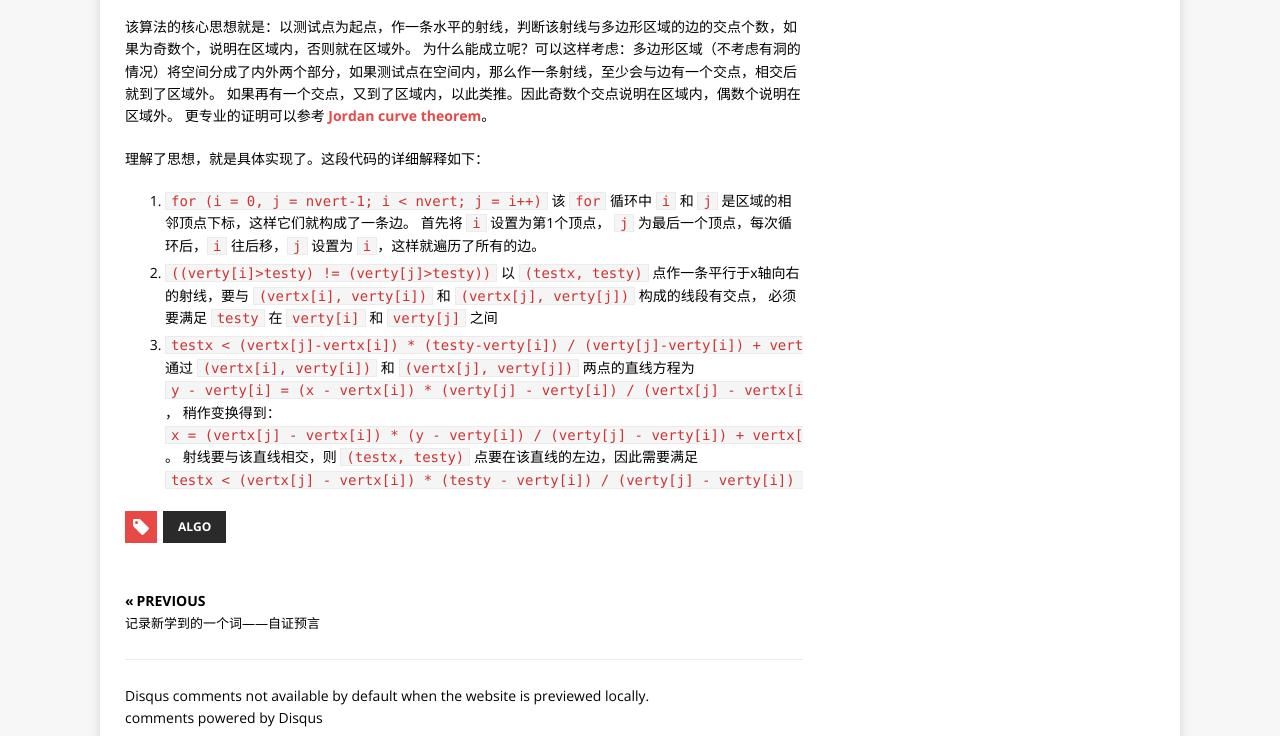
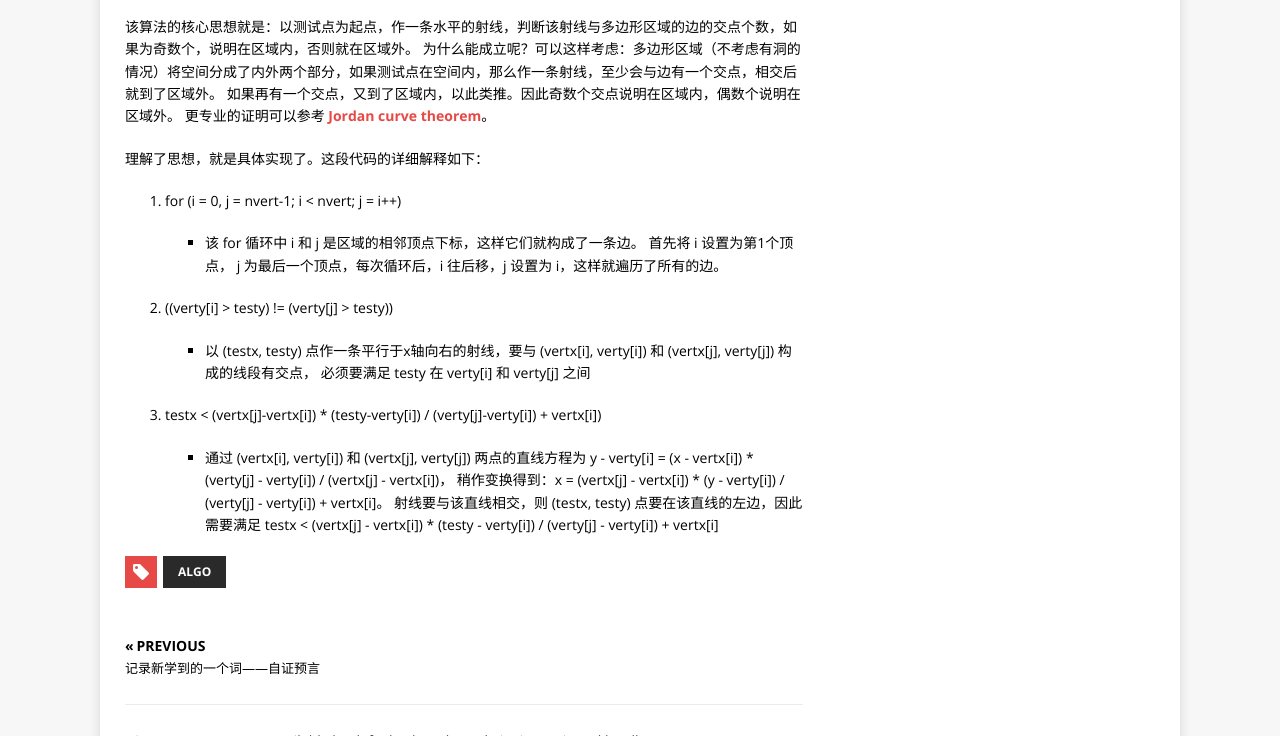
Before and after one commit to m142/m142.github.io, a plain HTML site: page p/2018/pnpoly/index.html in a window 1280 px wide. Shown: the part 697-1433 px from the top of the page. Drawn offline with nearby package versions, Linux system fonts and the light colour scheme; some packages are replaced by stand-ins of ours.

Commit message:
rebuilding site 2018-10-23 23:25:36

```diff
--- a/categories/rd/index.xml
+++ b/categories/rd/index.xml
@@ -21,7 +21,7 @@
 这次学到了一个新的算法 PNPOLY，代码非常简练，如下：
 int pnpoly(int nvert, float *vertx, float *verty, float testx, float testy) { int i, j, c = 0; for (i = 0, j = nvert-1; i &amp;lt; nvert; j = i++) { if ( ((verty[i]&amp;gt;testy) != (verty[j]&amp;gt;testy)) &amp;amp;&amp;amp; (testx &amp;lt; (vertx[j]-vertx[i]) * (testy-verty[i]) / (verty[j]-verty[i]) + vertx[i]) ) c = !c; } return c; }  该算法的核心思想就是：以测试点为起点，作一条水平的射线，判断该射线与多边形区域的边的交点个数，如果为奇数个，说明在区域内，否则就在区域外。 为什么能成立呢？可以这样考虑：多边形区域（不考虑有洞的情况）将空间分成了内外两个部分，如果测试点在空间内，那么作一条射线，至少会与边有一个交点，相交后就到了区域外。 如果再有一个交点，又到了区域内，以此类推。因此奇数个交点说明在区域内，偶数个说明在区域外。 更专业的证明可以参考 Jordan curve theorem。
 理解了思想，就是具体实现了。这段代码的详细解释如下：
- for (i = 0, j = nvert-1; i &amp;lt; nvert; j = i++) 该 for 循环中 i 和 j 是区域的相邻顶点下标，这样它们就构成了一条边。 首先将 i 设置为第1个顶点， j 为最后一个顶点，每次循环后，i 往后移，j 设置为 i，这样就遍历了所有的边。 ((verty[i]&amp;gt;testy) !</description>
+ for (i = 0, j = nvert-1; i &amp;lt; nvert; j = i++)</description>
     </item>
 
     <item>
--- a/index.xml
+++ b/index.xml
@@ -21,7 +21,7 @@
 这次学到了一个新的算法 PNPOLY，代码非常简练，如下：
 int pnpoly(int nvert, float *vertx, float *verty, float testx, float testy) { int i, j, c = 0; for (i = 0, j = nvert-1; i &amp;lt; nvert; j = i++) { if ( ((verty[i]&amp;gt;testy) != (verty[j]&amp;gt;testy)) &amp;amp;&amp;amp; (testx &amp;lt; (vertx[j]-vertx[i]) * (testy-verty[i]) / (verty[j]-verty[i]) + vertx[i]) ) c = !c; } return c; }  该算法的核心思想就是：以测试点为起点，作一条水平的射线，判断该射线与多边形区域的边的交点个数，如果为奇数个，说明在区域内，否则就在区域外。 为什么能成立呢？可以这样考虑：多边形区域（不考虑有洞的情况）将空间分成了内外两个部分，如果测试点在空间内，那么作一条射线，至少会与边有一个交点，相交后就到了区域外。 如果再有一个交点，又到了区域内，以此类推。因此奇数个交点说明在区域内，偶数个说明在区域外。 更专业的证明可以参考 Jordan curve theorem。
 理解了思想，就是具体实现了。这段代码的详细解释如下：
- for (i = 0, j = nvert-1; i &amp;lt; nvert; j = i++) 该 for 循环中 i 和 j 是区域的相邻顶点下标，这样它们就构成了一条边。 首先将 i 设置为第1个顶点， j 为最后一个顶点，每次循环后，i 往后移，j 设置为 i，这样就遍历了所有的边。 ((verty[i]&amp;gt;testy) !</description>
+ for (i = 0, j = nvert-1; i &amp;lt; nvert; j = i++)</description>
     </item>
 
     <item>
--- a/p/2018/pnpoly/index.html
+++ b/p/2018/pnpoly/index.html
@@ -12,7 +12,7 @@
 这次学到了一个新的算法 PNPOLY，代码非常简练，如下：
 int pnpoly(int nvert, float *vertx, float *verty, float testx, float testy) { int i, j, c = 0; for (i = 0, j = nvert-1; i &lt; nvert; j = i&#43;&#43;) { if ( ((verty[i]&gt;testy) != (verty[j]&gt;testy)) &amp;&amp; (testx &lt; (vertx[j]-vertx[i]) * (testy-verty[i]) / (verty[j]-verty[i]) &#43; vertx[i]) ) c = !c; } return c; }  该算法的核心思想就是：以测试点为起点，作一条水平的射线，判断该射线与多边形区域的边的交点个数，如果为奇数个，说明在区域内，否则就在区域外。 为什么能成立呢？可以这样考虑：多边形区域（不考虑有洞的情况）将空间分成了内外两个部分，如果测试点在空间内，那么作一条射线，至少会与边有一个交点，相交后就到了区域外。 如果再有一个交点，又到了区域内，以此类推。因此奇数个交点说明在区域内，偶数个说明在区域外。 更专业的证明可以参考 Jordan curve theorem。
 理解了思想，就是具体实现了。这段代码的详细解释如下：
- for (i = 0, j = nvert-1; i &lt; nvert; j = i&#43;&#43;) 该 for 循环中 i 和 j 是区域的相邻顶点下标，这样它们就构成了一条边。 首先将 i 设置为第1个顶点， j 为最后一个顶点，每次循环后，i 往后移，j 设置为 i，这样就遍历了所有的边。 ((verty[i]&gt;testy) !" />
+ for (i = 0, j = nvert-1; i &lt; nvert; j = i&#43;&#43;)" />
 <meta property="og:type" content="article" />
 <meta property="og:url" content="http://m.l2d.xyz/p/2018/pnpoly/" />
 
@@ -108,16 +108,27 @@ ga('send', 'pageview');
 <p>理解了思想，就是具体实现了。这段代码的详细解释如下：</p>
 
 <ol>
-<li><code>for (i = 0, j = nvert-1; i &lt; nvert; j = i++)</code>
-该 <code>for</code> 循环中 <code>i</code> 和 <code>j</code> 是区域的相邻顶点下标，这样它们就构成了一条边。
-首先将 <code>i</code> 设置为第1个顶点， <code>j</code> 为最后一个顶点，每次循环后，<code>i</code> 往后移，<code>j</code> 设置为 <code>i</code>，这样就遍历了所有的边。</li>
-<li><code>((verty[i]&gt;testy) != (verty[j]&gt;testy))</code>
-以 <code>(testx, testy)</code> 点作一条平行于x轴向右的射线，要与 <code>(vertx[i], verty[i])</code> 和 <code>(vertx[j], verty[j])</code> 构成的线段有交点，
-必须要满足 <code>testy</code> 在 <code>verty[i]</code> 和 <code>verty[j]</code> 之间</li>
-<li><code>testx &lt; (vertx[j]-vertx[i]) * (testy-verty[i]) / (verty[j]-verty[i]) + vertx[i])</code>
-通过 <code>(vertx[i], verty[i])</code> 和 <code>(vertx[j], verty[j])</code> 两点的直线方程为 <code>y - verty[i] = (x - vertx[i]) * (verty[j] - verty[i]) / (vertx[j] - vertx[i])</code>，
-稍作变换得到：<code>x = (vertx[j] - vertx[i]) * (y - verty[i]) / (verty[j] - verty[i]) + vertx[i]</code>。
-射线要与该直线相交，则 <code>(testx, testy)</code> 点要在该直线的左边，因此需要满足 <code>testx &lt; (vertx[j] - vertx[i]) * (testy - verty[i]) / (verty[j] - verty[i]) + vertx[i]</code></li>
+<li><p>for (i = 0, j = nvert-1; i &lt; nvert; j = i++)</p>
+
+<ul>
+<li>该 for 循环中 i 和 j 是区域的相邻顶点下标，这样它们就构成了一条边。
+首先将 i 设置为第1个顶点， j 为最后一个顶点，每次循环后，i 往后移，j 设置为 i，这样就遍历了所有的边。</li>
+</ul></li>
+
+<li><p>((verty[i] &gt; testy) != (verty[j] &gt; testy))</p>
+
+<ul>
+<li>以 (testx, testy) 点作一条平行于x轴向右的射线，要与 (vertx[i], verty[i]) 和 (vertx[j], verty[j]) 构成的线段有交点，
+必须要满足 testy 在 verty[i] 和 verty[j] 之间</li>
+</ul></li>
+
+<li><p>testx &lt; (vertx[j]-vertx[i]) * (testy-verty[i]) / (verty[j]-verty[i]) + vertx[i])</p>
+
+<ul>
+<li>通过 (vertx[i], verty[i]) 和 (vertx[j], verty[j]) 两点的直线方程为 y - verty[i] = (x - vertx[i]) * (verty[j] - verty[i]) / (vertx[j] - vertx[i])，
+稍作变换得到：x = (vertx[j] - vertx[i]) * (y - verty[i]) / (verty[j] - verty[i]) + vertx[i]。
+射线要与该直线相交，则 (testx, testy) 点要在该直线的左边，因此需要满足 testx &lt; (vertx[j] - vertx[i]) * (testy - verty[i]) / (verty[j] - verty[i]) + vertx[i]</li>
+</ul></li>
 </ol>
 
 		</div>
--- a/post/index.xml
+++ b/post/index.xml
@@ -21,7 +21,7 @@
 这次学到了一个新的算法 PNPOLY，代码非常简练，如下：
 int pnpoly(int nvert, float *vertx, float *verty, float testx, float testy) { int i, j, c = 0; for (i = 0, j = nvert-1; i &amp;lt; nvert; j = i++) { if ( ((verty[i]&amp;gt;testy) != (verty[j]&amp;gt;testy)) &amp;amp;&amp;amp; (testx &amp;lt; (vertx[j]-vertx[i]) * (testy-verty[i]) / (verty[j]-verty[i]) + vertx[i]) ) c = !c; } return c; }  该算法的核心思想就是：以测试点为起点，作一条水平的射线，判断该射线与多边形区域的边的交点个数，如果为奇数个，说明在区域内，否则就在区域外。 为什么能成立呢？可以这样考虑：多边形区域（不考虑有洞的情况）将空间分成了内外两个部分，如果测试点在空间内，那么作一条射线，至少会与边有一个交点，相交后就到了区域外。 如果再有一个交点，又到了区域内，以此类推。因此奇数个交点说明在区域内，偶数个说明在区域外。 更专业的证明可以参考 Jordan curve theorem。
 理解了思想，就是具体实现了。这段代码的详细解释如下：
- for (i = 0, j = nvert-1; i &amp;lt; nvert; j = i++) 该 for 循环中 i 和 j 是区域的相邻顶点下标，这样它们就构成了一条边。 首先将 i 设置为第1个顶点， j 为最后一个顶点，每次循环后，i 往后移，j 设置为 i，这样就遍历了所有的边。 ((verty[i]&amp;gt;testy) !</description>
+ for (i = 0, j = nvert-1; i &amp;lt; nvert; j = i++)</description>
     </item>
 
     <item>
--- a/tags/algo/index.xml
+++ b/tags/algo/index.xml
@@ -21,7 +21,7 @@
 这次学到了一个新的算法 PNPOLY，代码非常简练，如下：
 int pnpoly(int nvert, float *vertx, float *verty, float testx, float testy) { int i, j, c = 0; for (i = 0, j = nvert-1; i &amp;lt; nvert; j = i++) { if ( ((verty[i]&amp;gt;testy) != (verty[j]&amp;gt;testy)) &amp;amp;&amp;amp; (testx &amp;lt; (vertx[j]-vertx[i]) * (testy-verty[i]) / (verty[j]-verty[i]) + vertx[i]) ) c = !c; } return c; }  该算法的核心思想就是：以测试点为起点，作一条水平的射线，判断该射线与多边形区域的边的交点个数，如果为奇数个，说明在区域内，否则就在区域外。 为什么能成立呢？可以这样考虑：多边形区域（不考虑有洞的情况）将空间分成了内外两个部分，如果测试点在空间内，那么作一条射线，至少会与边有一个交点，相交后就到了区域外。 如果再有一个交点，又到了区域内，以此类推。因此奇数个交点说明在区域内，偶数个说明在区域外。 更专业的证明可以参考 Jordan curve theorem。
 理解了思想，就是具体实现了。这段代码的详细解释如下：
- for (i = 0, j = nvert-1; i &amp;lt; nvert; j = i++) 该 for 循环中 i 和 j 是区域的相邻顶点下标，这样它们就构成了一条边。 首先将 i 设置为第1个顶点， j 为最后一个顶点，每次循环后，i 往后移，j 设置为 i，这样就遍历了所有的边。 ((verty[i]&amp;gt;testy) !</description>
+ for (i = 0, j = nvert-1; i &amp;lt; nvert; j = i++)</description>
     </item>
 
     <item>
```
Also changed, not shown: categories/rd/index.html (+1 -1 lines), index.html (+1 -1 lines), post/index.html (+1 -1 lines), tags/algo/index.html (+1 -1 lines).
